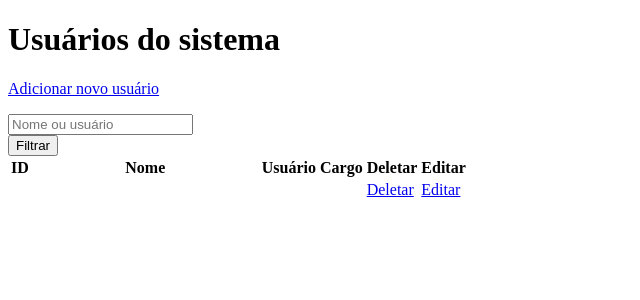
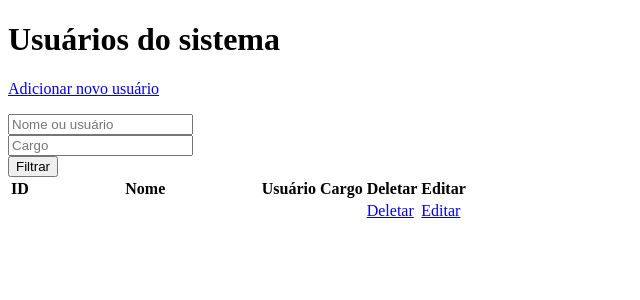
Before and after one commit to jvsouz4/Blog, a CakePHP app: the page made by app/View/Users/index.ctp in a window 1280 px wide. Shown: the top 300 px of the page, without its empty margins (0-640 px from the left). Run offline with PHP 8.4 and a stand-in for CakePHP, Linux system fonts and the light colour scheme; the template is opened without the code that fills it: most values are stand-ins (such as "Sample title", 1, 10 or a date in 2020); some libraries are stand-ins or nearby versions.

Commit message:
Adicionando o filtro por cargo

```diff
--- a/app/View/Users/index.ctp
+++ b/app/View/Users/index.ctp
@@ -20,7 +20,7 @@
         <div class="container">
             <div class="container">
                 <!-- Filtro-->
-                <p><?php echo $this->Html->link('Adicionar novo usuário', array('action' => 'add'), array('class' => 'text-decoration-none btn btn-outline-primary')); ?></p>
+                <p><?php echo $this->Html->link('Adicionar novo usuário', array('action' => 'add'), array('class' => 'text-decoration-none btn btn-primary')); ?></p>
                 <div>
                     <div class='mb-3'>
                         <?php echo $this->Form->create('User')?>
@@ -33,7 +33,12 @@
                         </div>
                         <div class="col-12">
                             <div class="input-group">
-                                <button type="submit" class="btn btn-outline-primary">Filtrar <?php echo $this->Form->end(__('')) ?></button>
+                                <input placeholder="Cargo" class="form-control" type="text" name="cargo" value="<?php if(isset($_POST['$cargo'])){ echo $_POST['$cargo'];}?>">
+                            </div>
+                        </div>
+                        <div class="col-12">
+                            <div class="input-group">
+                                <button type="submit" class="btn btn-primary">Filtrar <?php echo $this->Form->end(__('')) ?></button>
                             </div>
                         </div>
                     </div>
```
